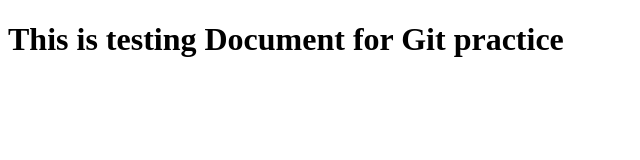
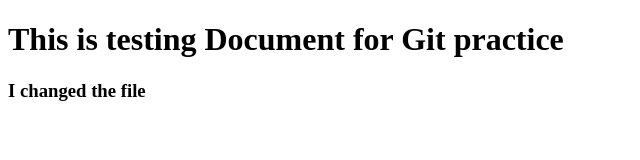
Before and after one commit to HikmatBangash/First-Project, a plain HTML site: page index.html in a window 1280 px wide. Shown: the whole page, without its empty margins (0-640 px from the left). Drawn offline with Linux system fonts and the light colour scheme.

Commit message:
changes complete

```diff
--- a/index.html
+++ b/index.html
@@ -8,5 +8,6 @@
 </head>
 <body>
     <h1>This is testing Document for Git practice</h1>
+    <h3>I changed the file</h3>
 </body>
 </html>
```
